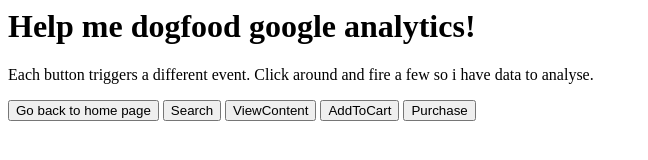
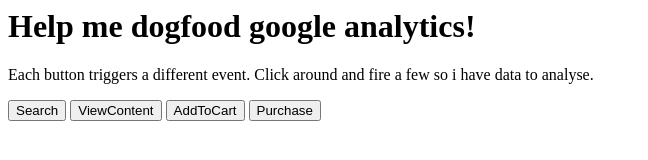
Before and after one commit to joashwong/joashwong.github.io, a plain HTML site: page Index.html in a window 1280 px wide. Shown: the whole page, without its empty margins (0-648 px from the left). Drawn offline with Linux system fonts and the light colour scheme; a script that the page names is missing.

Commit message:
Remove home page from index

```diff
--- a/Index.html
+++ b/Index.html
@@ -29,7 +29,6 @@
 
       <h1>Help me dogfood google analytics!</h1>
       <p>Each button triggers a different event. Click around and fire a few so i have data to analyse.</p>
-      <button onclick="document.location='Index.html'">Go back to home page</button>
       <button onclick="document.location='Search.html'">Search</button>
       <button onclick="document.location='ViewContent.html'">ViewContent</button>
       <button onclick="document.location='AddToCart.html'">AddToCart</button>
```
